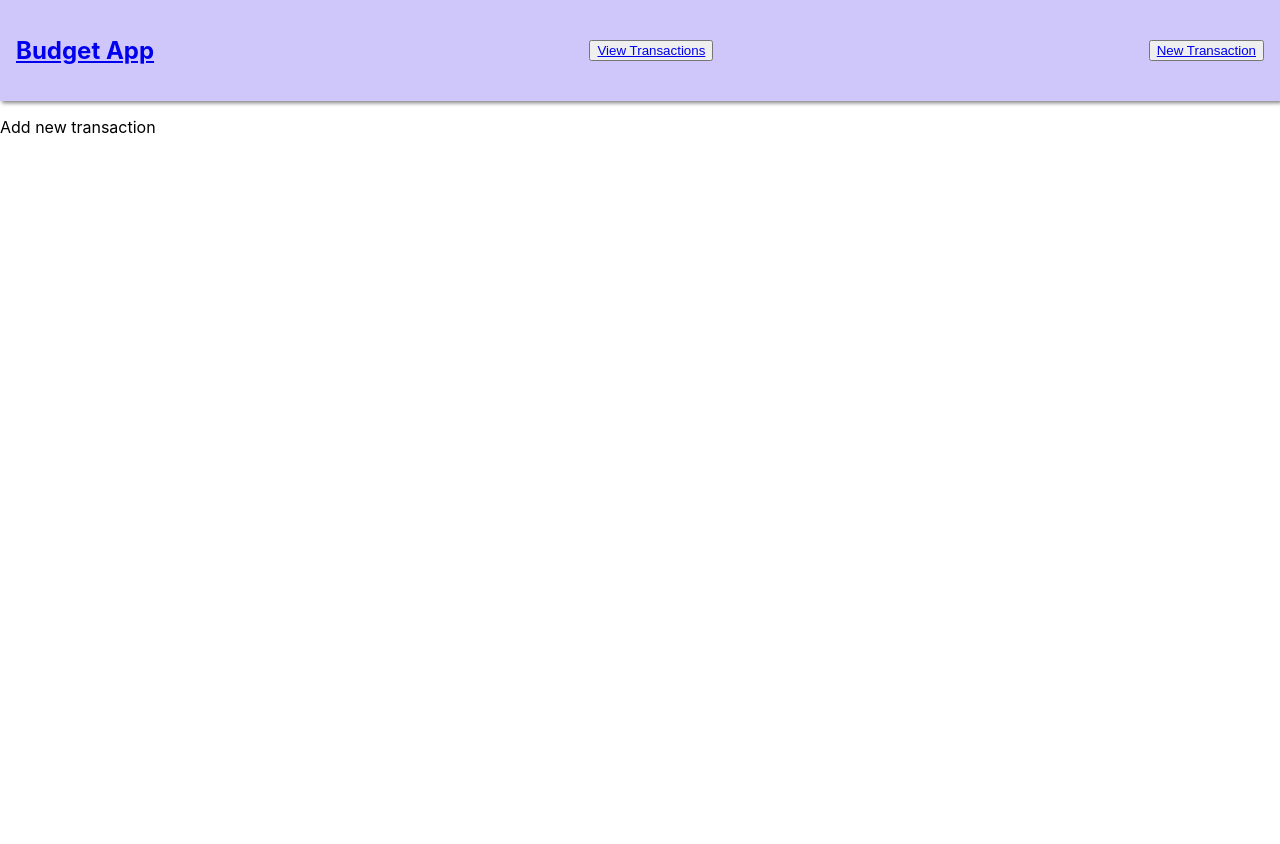
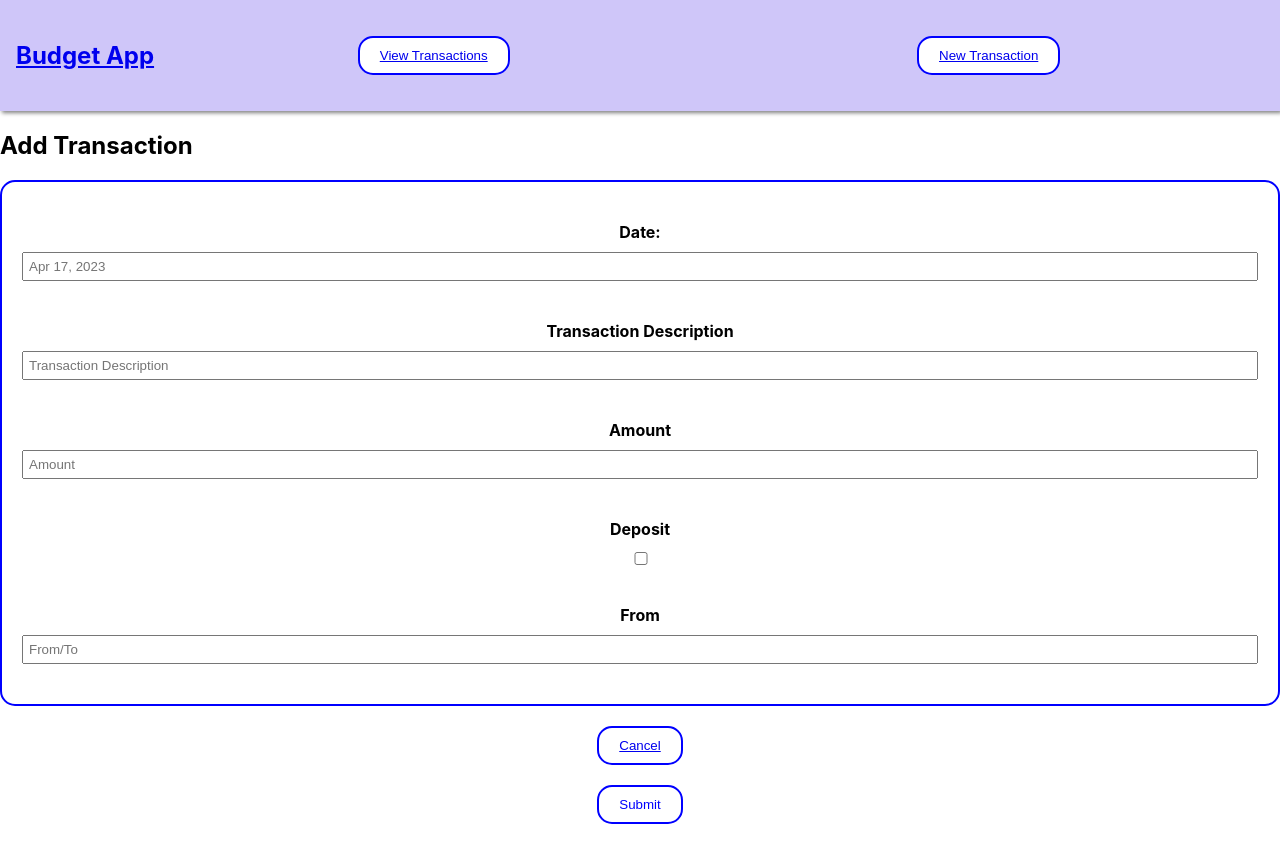
Before and after one commit to Shani4-1/budget-app-project-frontend, a React (Create React App) app: page /transactions/new in a window 1280 px wide. Before the commit the page ends 800 px from the top, so only its background shows below. Built offline with nearby package versions, Linux system fonts and the light colour scheme.

Commit message:
completed NewTransaction and NewTransactionForm

```diff
--- a/src/components/NewTransaction.js
+++ /dev/null
@@ -1,5 +0,0 @@
-const NewTransaction = () => {
-    return "Add Transaction";
-};
-
-export default NewTransaction;
--- /dev/null
+++ b/src/components/NewTransactionForm.js
@@ -0,0 +1,108 @@
+import { useState } from "react";
+import axios from "axios";
+import { useNavigate } from "react-router-dom";
+
+const URL = process.env.REACT_APP_API_URL;
+
+const NewTransactionForm = () => {
+  const [transaction, setTransaction] = useState({
+    date: "",
+    transactionDescription: "",
+    amount: "",
+    deposit: false,
+    from: "",
+  });
+
+  let navigate = useNavigate();
+
+  const handleTextChange = (event) => {
+    const { id, value, type } = event.target;
+    setTransaction((transaction) => ({
+      ...transaction,
+      [id]: type === 'number' ? parseFloat(value) : value,
+    }));
+  };
+
+
+
+
+
+  const handleCheckboxChange = (event) => {
+    setTransaction({ ...transaction, deposit: !transaction.deposit });
+  };
+  const handleSubmit = (event) => {
+    event.preventDefault();
+    axios
+      .post(`${URL}/transactions`, transaction)
+      .then((res) => {
+        navigate("/transactions");
+      })
+      .catch((error) => {
+        console.log(error);
+      });
+  };
+  const currentDate = new Date();
+  const date = currentDate.toLocaleDateString("en-US", {
+    month: "short",
+    day: "numeric",
+    year: "numeric",
+  });
+
+  console.log(date);
+
+  return (
+    <div>
+      <form onSubmit={handleSubmit}>
+  <label htmlFor="date">Date:</label>
+  <input
+    id="date"
+    value={transaction.date}
+    type="text"
+    onChange={handleTextChange}
+    placeholder={date}
+    required
+  />
+  <label htmlFor="transactionDescription">Transaction Description</label>
+  <input
+    id="transactionDescription"
+    type="text"
+    value={transaction.transactionDescription}
+    onChange={handleTextChange}
+    placeholder="Transaction Description"
+    required
+  />
+  <label htmlFor="amount">Amount</label>
+  <input
+    id="amount"
+    value={transaction.amount}
+    type="number"
+    onChange={handleTextChange}
+    placeholder="Amount"
+    required
+  />
+  <label htmlFor="deposit">Deposit</label>
+  <input
+    id="deposit"
+    type="checkbox"
+    onChange={handleCheckboxChange}
+    checked={transaction.deposit}
+  />
+  <label htmlFor="from">From</label>
+  <input
+    id="from"
+    value={transaction.from}
+    type="text"
+    onChange={handleTextChange}
+    placeholder="From/To"
+  />
+</form>
+
+      <button>
+        <a href="/transactions">Cancel</a>
+      </button>
+      <button onClick={handleSubmit}>Submit</button>
+    </div>
+  );
+};
+
+export default NewTransactionForm;
--- a/src/index.css
+++ b/src/index.css
@@ -28,3 +28,40 @@ table {
   width: 100%;
   border-collapse: collapse;
 }
+form {
+  border-radius: 15px;
+  border: 2px solid blue;
+  padding: 20px;
+  display: flex;
+  flex-direction: column;
+  align-items: center;
+}
+
+label {
+  display: block;
+  font-weight: bold;
+  margin-top: 20px;
+  margin-bottom: 10px;
+}
+
+input {
+  margin-bottom: 20px;
+  padding: 5px;
+  width: 100%;
+  box-sizing: border-box;
+}
+button {
+  display: block;
+  margin: 20px auto;
+  border: 2px solid blue;
+  border-radius: 15px;
+  padding: 10px 20px;
+  background-color: white;
+  color: blue;
+  cursor: pointer;
+}
+
+button:hover {
+  background-color: blue;
+  color: white;
+}
--- a/src/pages/NewTransaction.js
+++ b/src/pages/NewTransaction.js
@@ -1,5 +1,12 @@
+import NewTransactionForm from "../components/NewTransactionForm";
+
 const NewTransaction = () => {
-    return "Add new transaction";
+    return (
+        <div className="new-transaction">
+            <h2>Add Transaction</h2>
+            <NewTransactionForm/>
+        </div>
+    );
 };
 
 export default NewTransaction;
```
